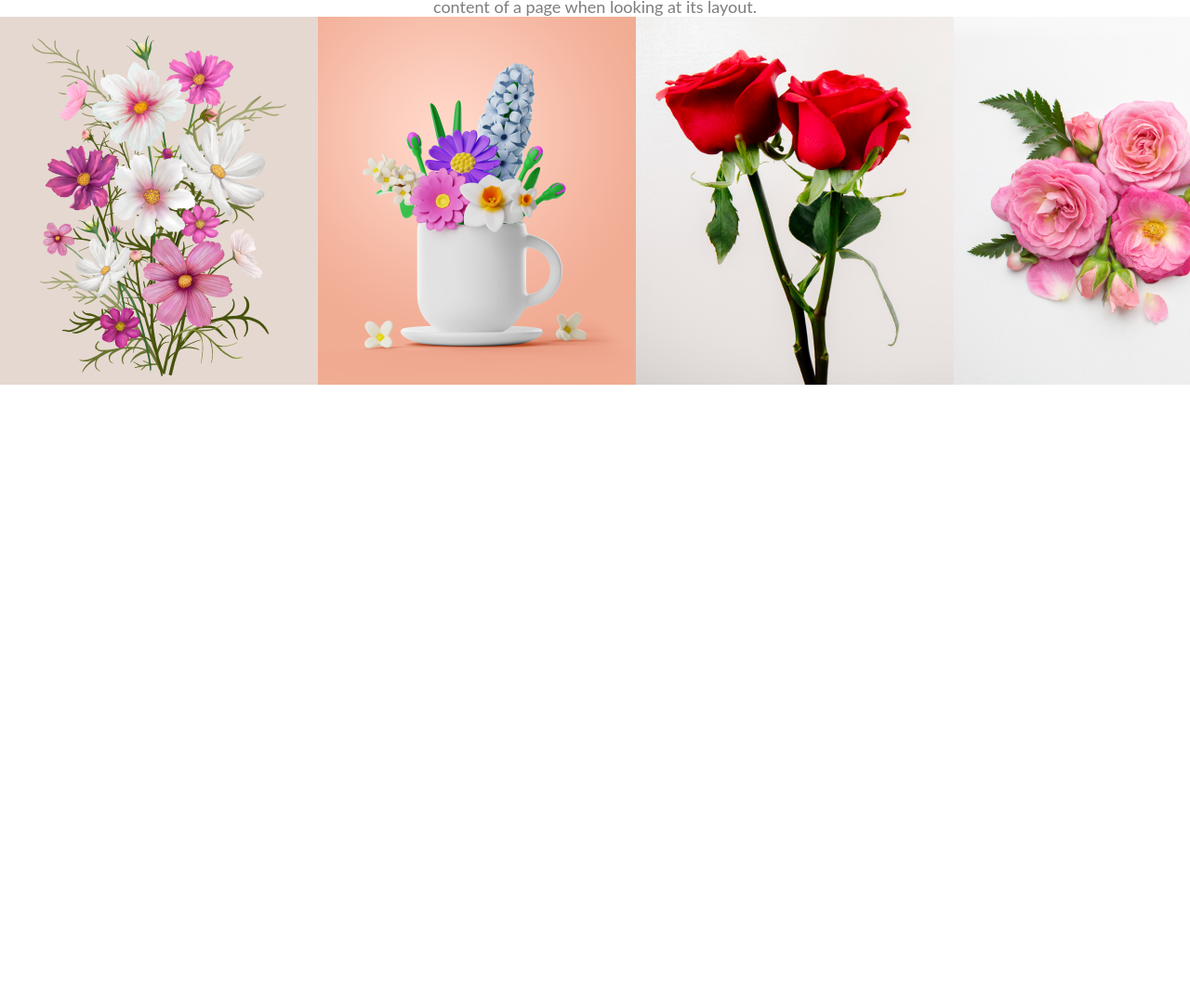
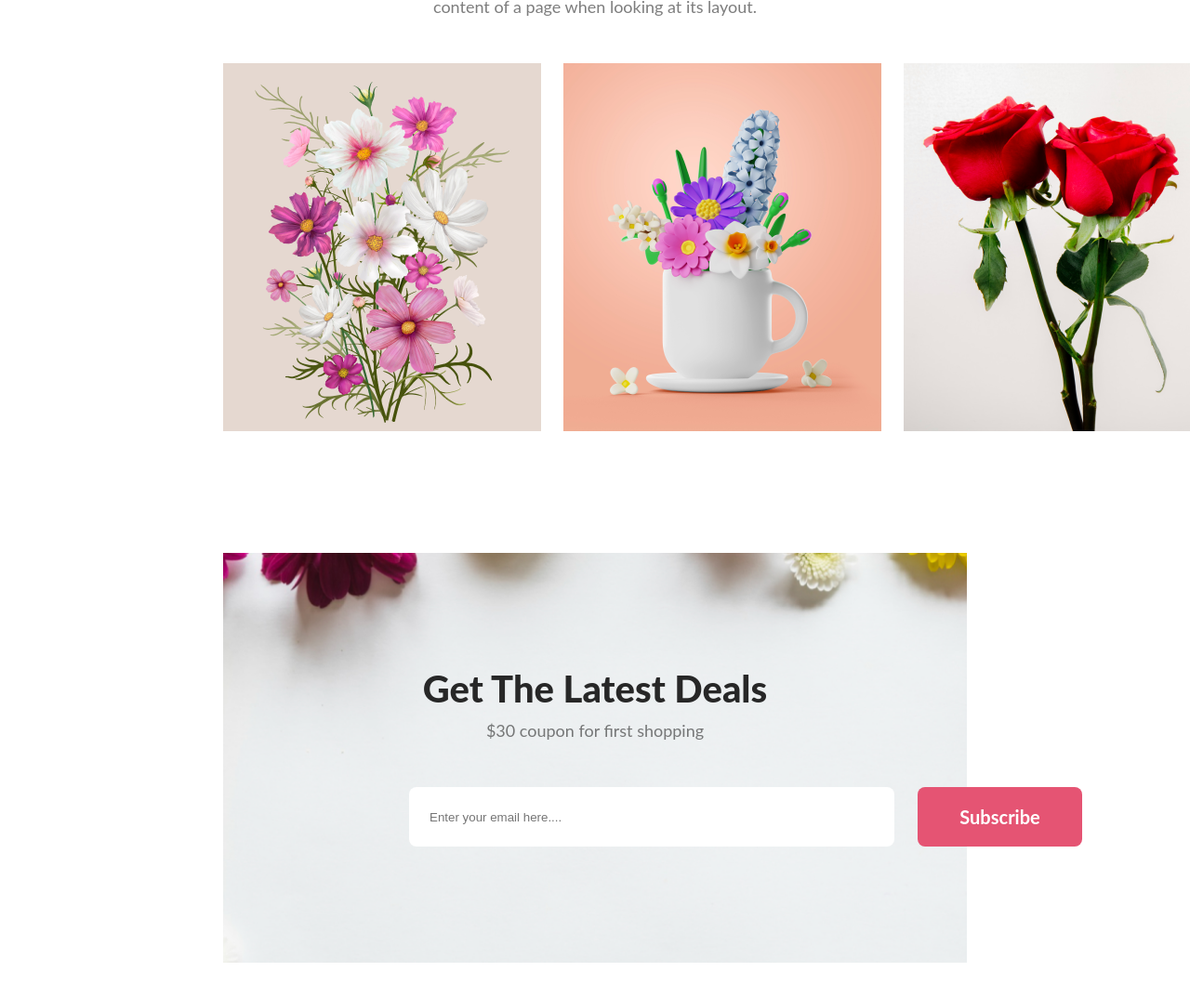
Before and after one commit to ranamiah221/my-assignment1, a plain HTML site: page index.html in a window 1280 px wide. Shown: the part 3661-4735 px from the top of the page at 93% size. Before the commit the page ends 4078 px from the top, so only its background shows below. Drawn offline with Linux system fonts and the light colour scheme.

Commit message:
added contract section

```diff
--- a/index.html
+++ b/index.html
@@ -73,22 +73,34 @@
             </div>
         </section>
         <!-- section3 instagram -->
+       <section>
         <h1 class="primary-title">Instagram</h1>
         <p class="primary-description">It is a long established fact that a reader will be distracted by the readable <br> content of a page when looking at its layout.</p>
         <div class="section3-container">
             <div class="section3-sub-container">
-                <img src="./Flower Asset/Rectangle 4.png" alt="">
+                <img class="section3-image-height-width" src="./Flower Asset/Rectangle 4.png" alt="">
             </div>
             <div class="section3-sub-container">
-                <img src="./Flower Asset/Rectangle 5.png" alt="">
+                <img class="section3-image-height-width" src="./Flower Asset/Rectangle 5.png" alt="">
             </div>
             <div class="section3-sub-container">
-                <img src="./Flower Asset/Rectangle 6.png" alt="">
+                <img class="section3-image-height-width" src="./Flower Asset/Rectangle 6.png" alt="">
             </div>
             <div class="section3-sub-container">
-                <img src="./Flower Asset/Flower 01.png" alt="">
+                <img class="section3-image-height-width" src="./Flower Asset/Flower 01.png" alt="">
             </div>
         </div>
+       </section>
+       <!-- section4  -->
+       <div class="contract-section">
+            <h1 class="contract-title">Get The Latest Deals</h1>
+            <p class="contract-description">$30 coupon for first shopping</p>
+          <div class="email-button-container">
+             <div class="email-button-element"> <input class="input-controls" type="email" name="email" id="email" placeholder="Enter your email here...." ></div>
+            <div class="email-button-element"><button id="btn-subscribe">Subscribe</button></div>
+       </div>
+
+       </div>
     </main>
     <footer>
 
--- a/styles.css/index.css
+++ b/styles.css/index.css
@@ -130,6 +130,8 @@ body{
     padding-left: 317px;
     text-align: center;
 
+
+
 }
 .stock{
     padding-top: 86px;
@@ -192,4 +194,72 @@ body{
 /* section 3 Instagram */
 .section3-container{
     display: flex;
+    padding-left:240px;
+    padding-right: 240px;
+    margin-top: 50px;
+    justify-content: space-between;
+    gap: 24px;
+    background: #FFF;
 }
+.section3-image-height-width{
+    width: 342px;
+    height: 396px;
+}
+.section3-sub-container{
+    gap: 24px;
+}
+/* start contract section */
+.contract-section{
+    margin: 128px 240px;
+    background-image: url("./Rectangle\ 9.png");
+    background-position: center;
+    background-repeat: no-repeat;
+    background-size: cover;
+
+}
+.contract-title{
+    color: #272727;
+    text-align: center;
+    font-size: 40px;
+    font-weight: 800;
+    padding-top: 122px;
+}
+.contract-description{
+    color: rgba(39, 39, 39, 0.60);
+    text-align: center;
+    font-family: Lato;
+    font-size: 18px;
+    font-weight: 400;
+    padding-top: 10px;
+    padding-bottom: 50px;
+}
+.input-controls{
+    background-color: #FFFFFF;
+    width: 500px;
+    height: 64px;
+    border-radius: 8px;
+    border: 0px;
+    padding-left: 22px;
+    gap: 25px;
+
+}
+.email-button-container{
+    display: flex;
+    width: 50%;
+    margin: auto;
+    padding-bottom: 125px;
+    flex-direction: row;
+    gap: 25px;
+
+}
+#btn-subscribe{
+    border-radius: 8px;
+    background: #E55473;
+    color: #FFF;
+    font-family: Lato;
+    font-size: 20px;
+    font-weight: 700;
+    height: 64px;
+    width: 177px;
+    border: 0px;
+}
```
Also changed, not shown: styles.css/Rectangle 9.png (added).
